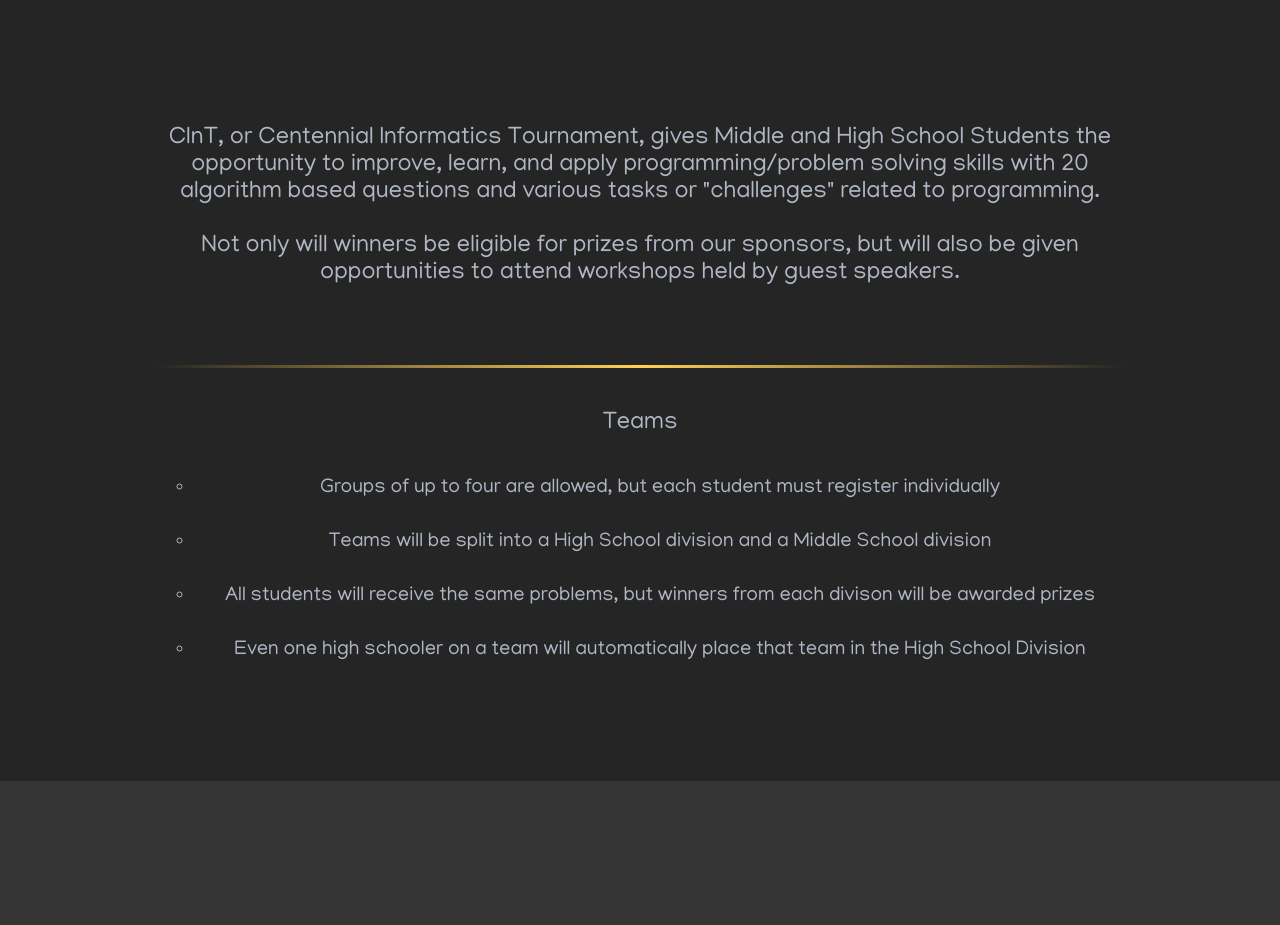
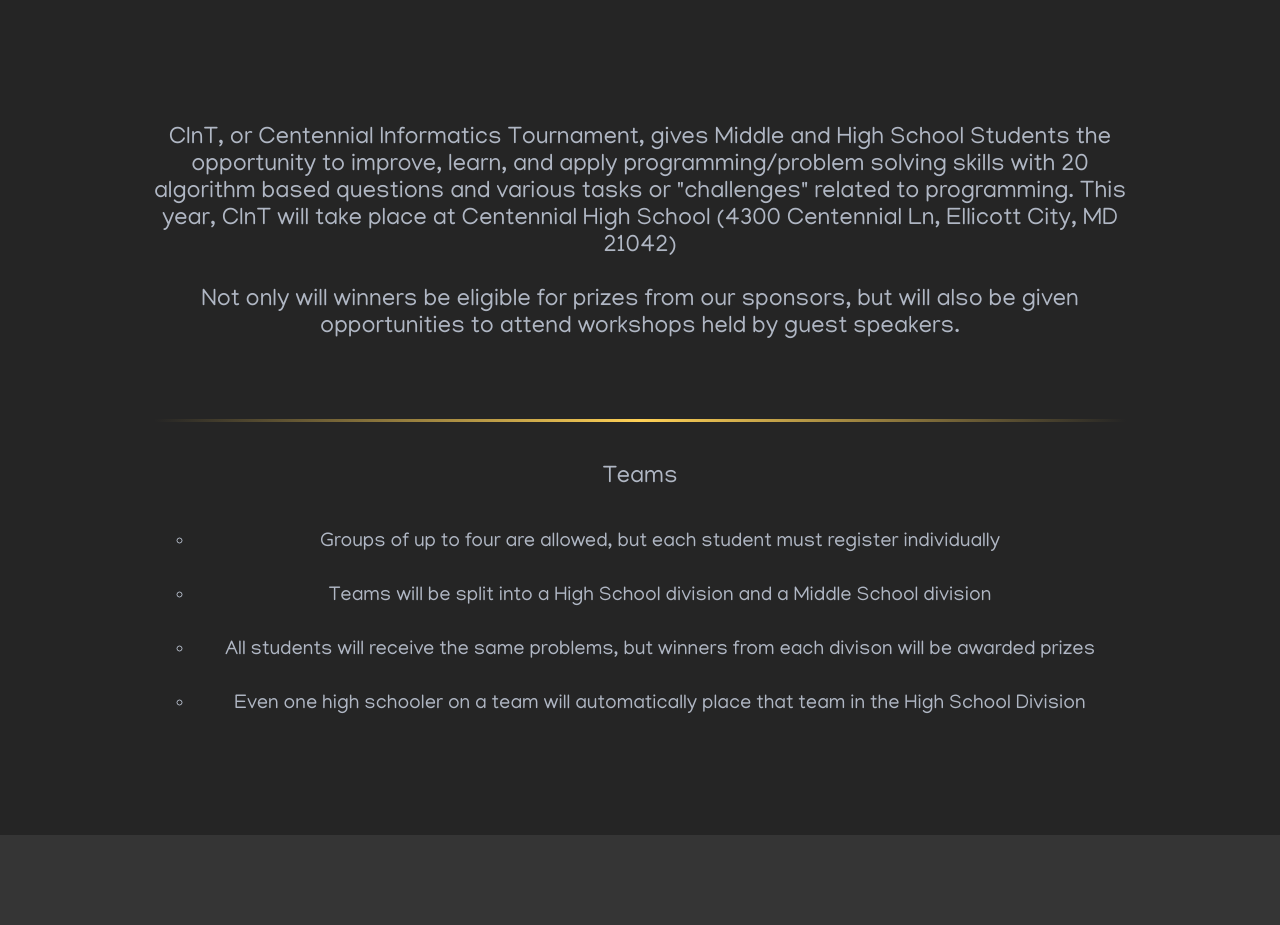
Before and after one commit to Centennial-Informatics-Tournament/CINT.github.io, a plain HTML site: page index.html in a window 1280 px wide. Shown: the part 888-1813 px from the top of the page. Drawn offline with nearby package versions, Linux system fonts and the light colour scheme.

Commit message:
Added location

```diff
--- a/index.html
+++ b/index.html
@@ -38,7 +38,8 @@
                     <li class="flex-info">
                       <p>
                       CInT, or Centennial Informatics Tournament, gives Middle and High School Students the opportunity to improve, learn, and apply
-                      programming/problem solving skills with 20 algorithm based questions and various tasks or "challenges" related to programming.<br><br>
+                      programming/problem solving skills with 20 algorithm based questions and various tasks or "challenges" related to programming.
+                      This year, CInT will take place at Centennial High School (4300 Centennial Ln, Ellicott City, MD 21042)<br><br>
 
                       Not only will winners be eligible for prizes from our sponsors, but will also be given opportunities to attend workshops held by guest speakers.<br><br>
                       <br>
```
